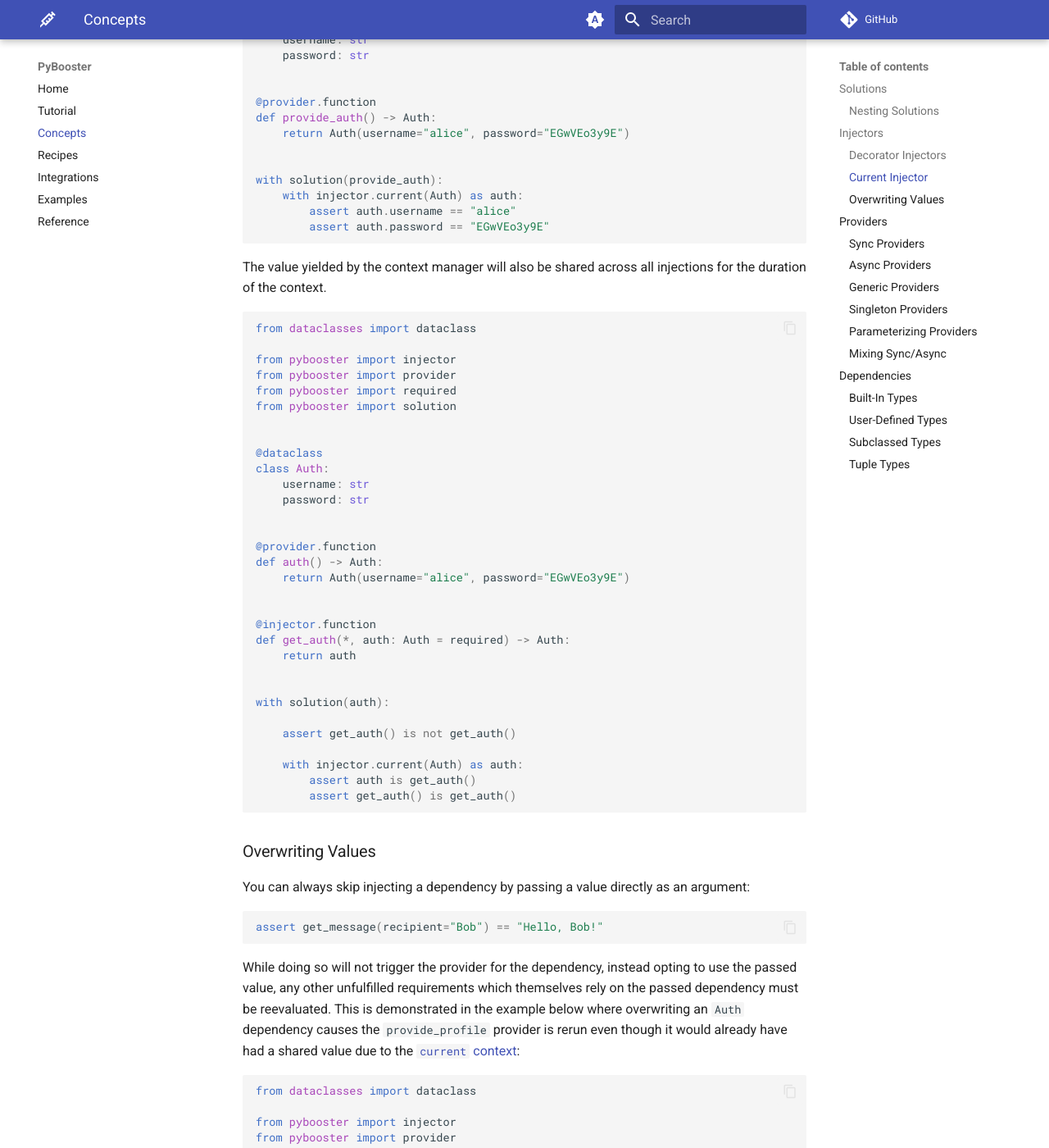
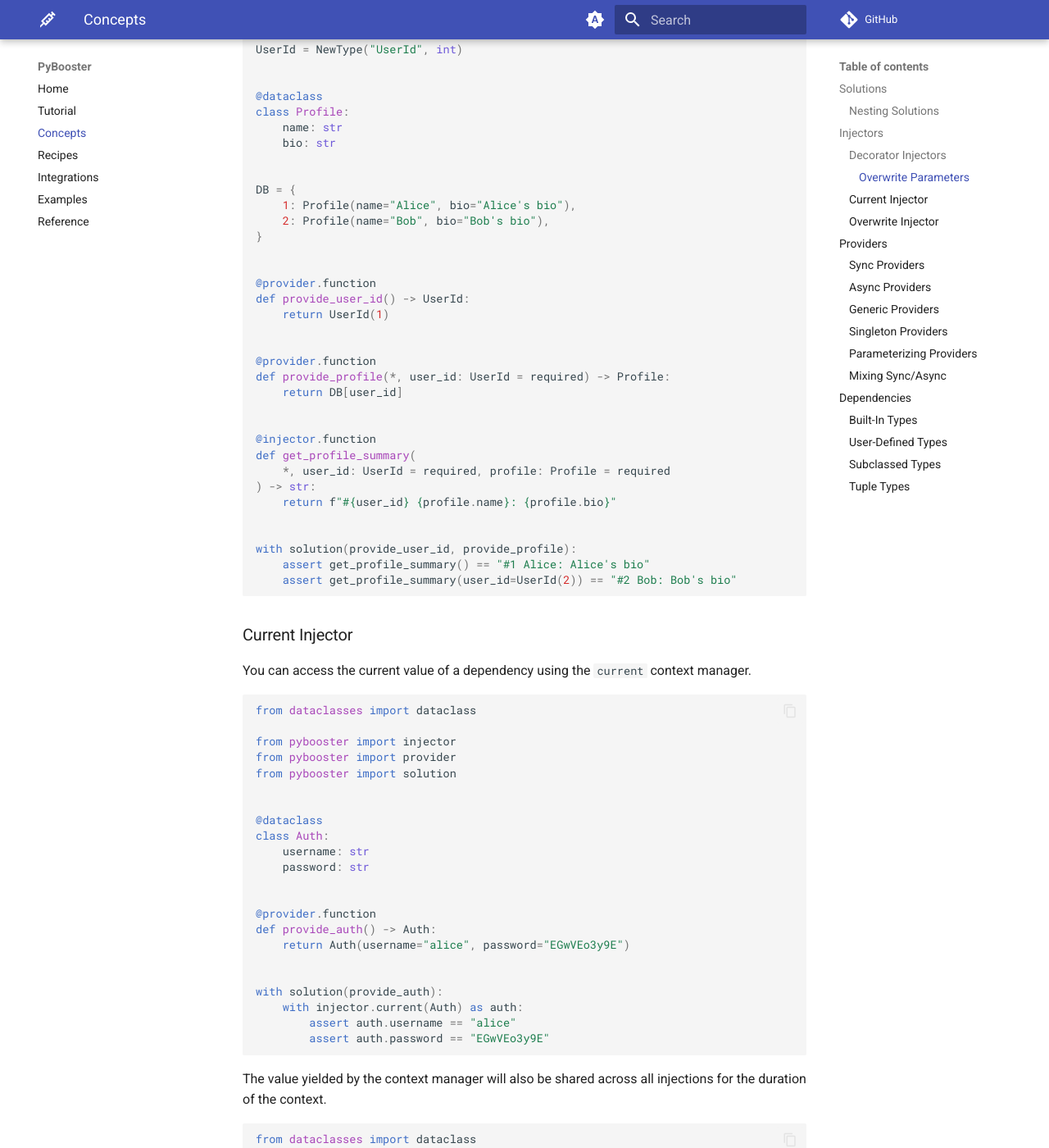
Before and after one commit to rmorshea/pybooster, an MkDocs documentation site: the page built from docs/src/concepts.md, in a window 1280 px wide and 1400 px high, scrolled down 3176 px. Shown: the whole window at 82% size. Built offline with MkDocs 1.6.1 and Material for MkDocs 9.7.7, drawn with Linux system fonts in a browser that asks for light colours; comment, search, counter and statistics services are not loaded; some of the changed text lies outside the part shown.

Commit message:
overwrite context

````diff
--- a/docs/src/concepts.md
+++ b/docs/src/concepts.md
@@ -136,6 +136,59 @@ PyBooster supports decorators for the following types of functions or methods:
 -   [injector.contextmanager](pybooster.injector.contextmanager)
 -   [injector.asynccontextmanager](pybooster.injector.asynccontextmanager)
 
+#### Overwrite Parameters
+
+You can pass values to a required parameter of a function with an
+[injector decorator](#decorator-injectors). The value will be passed as-is to the
+function and be used when other providers are called to fulfill the function's remaining
+dependencies:
+
+```python
+from dataclasses import dataclass
+from typing import NewType
+
+from pybooster import injector
+from pybooster import provider
+from pybooster import required
+from pybooster import solution
+
+UserId = NewType("UserId", int)
+
+
+@dataclass
+class Profile:
+    name: str
+    bio: str
+
+
+DB = {
+    1: Profile(name="Alice", bio="Alice's bio"),
+    2: Profile(name="Bob", bio="Bob's bio"),
+}
+
+
+@provider.function
+def provide_user_id() -> UserId:
+    return UserId(1)
+
+
+@provider.function
+def provide_profile(*, user_id: UserId = required) -> Profile:
+    return DB[user_id]
+
+
+@injector.function
+def get_profile_summary(
+    *, user_id: UserId = required, profile: Profile = required
+) -> str:
+    return f"#{user_id} {profile.name}: {profile.bio}"
+
+
+with solution(provide_user_id, provide_profile):
+    assert get_profile_summary() == "#1 Alice: Alice's bio"
+    assert get_profile_summary(user_id=UserId(2)) == "#2 Bob: Bob's bio"
+```
+
 ### Current Injector
 
 You can access the current value of a dependency using the `current` context manager.
@@ -202,69 +255,57 @@ with solution(auth):
         assert get_auth() is get_auth()
 ```
 
-### Overwriting Values
+### Overwrite Injector
 
-You can always skip injecting a dependency by passing a value directly as an argument:
-
-```python { test="false" }
-assert get_message(recipient="Bob") == "Hello, Bob!"
-```
-
-While doing so will not trigger the provider for the dependency, instead opting to use
-the passed value, any other unfulfilled requirements which themselves rely on the passed
-dependency must be reevaluated. This is demonstrated in the example below where
-overwriting an `Auth` dependency causes the `provide_profile` provider is rerun even
-though it would already have had a shared value due to the
-[`current` context](#current-injector):
+You can overwrite the current values of dependencies by using the `overwrite` context
+manager. Pass a mapping of dependency types to thir new values to establish them for the
+duration of the context.
 
 ```python
 from dataclasses import dataclass
+from typing import NewType
 
 from pybooster import injector
 from pybooster import provider
 from pybooster import required
 from pybooster import solution
 
-
-@dataclass
-class Auth:
-    email: str
-    password: str
+UserId = NewType("UserId", int)
 
 
 @dataclass
 class Profile:
     name: str
-    email: str
+    bio: str
+
+
+DB = {
+    1: Profile(name="Alice", bio="Alice's bio"),
+    2: Profile(name="Bob", bio="Bob's bio"),
+}
 
 
 @provider.function
-def provide_auth() -> Auth:
-    return Auth(email="alice@example.com", password="EGwVEo3y9E")
+def provide_user_id() -> UserId:
+    return UserId(1)
 
 
 @provider.function
-def provide_profile(*, auth: Auth = required) -> Profile:
-    return Profile(name="Alice", email=auth.email)
+def provide_profile(*, user_id: UserId = required) -> Profile:
+    return DB[user_id]
 
 
 @injector.function
-def get_profile_string(
-    *, profile: Profile = required, auth: Auth = required
+def get_profile_summary(
+    *, user_id: UserId = required, profile: Profile = required
 ) -> str:
-    do_something_with_auth(auth)
-    return f"{profile.name} ({profile.email})"
+    return f"#{user_id} {profile.name}: {profile.bio}"
 
 
-def do_something_with_auth(_: Auth) -> None:
-    pass
-
-
-with solution(provide_auth, provide_profile):
-    with injector.current(Profile) as profile:
-        assert get_profile_string() == "Alice (alice@example.com)"
-        new_auth = Auth(email="other@example.com", password="EGwVEo3y9E")
-        assert get_profile_string(auth=new_auth) == "Alice (other@example.com)"
+with solution(provide_user_id, provide_profile):
+    assert get_profile_summary() == "#1 Alice: Alice's bio"
+    with injector.overwrite({UserId: UserId(2)}):
+        assert get_profile_summary() == "#2 Bob: Bob's bio"
 ```
 
 ## Providers
````
Also changed, not shown: 2 other files.
